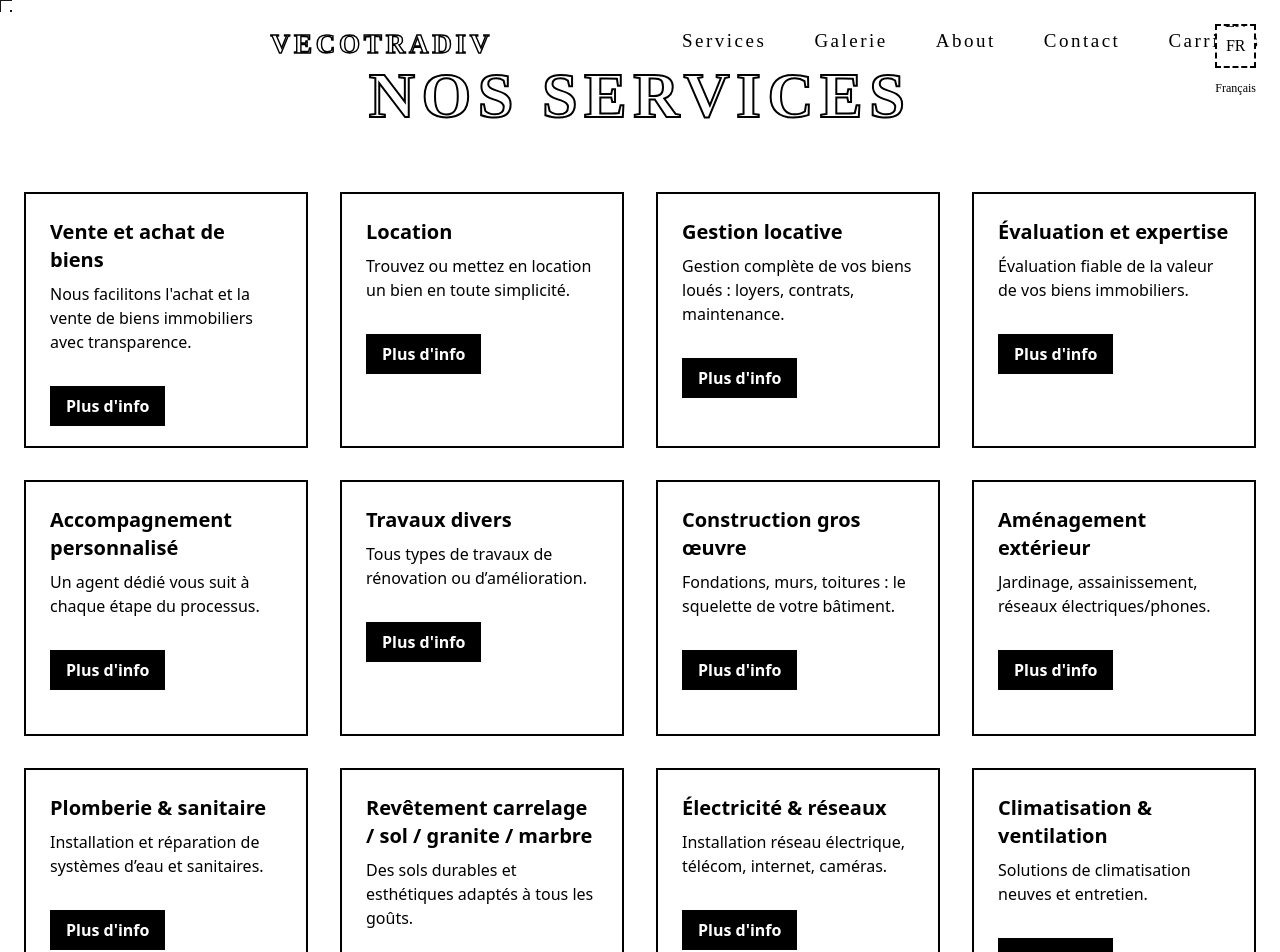
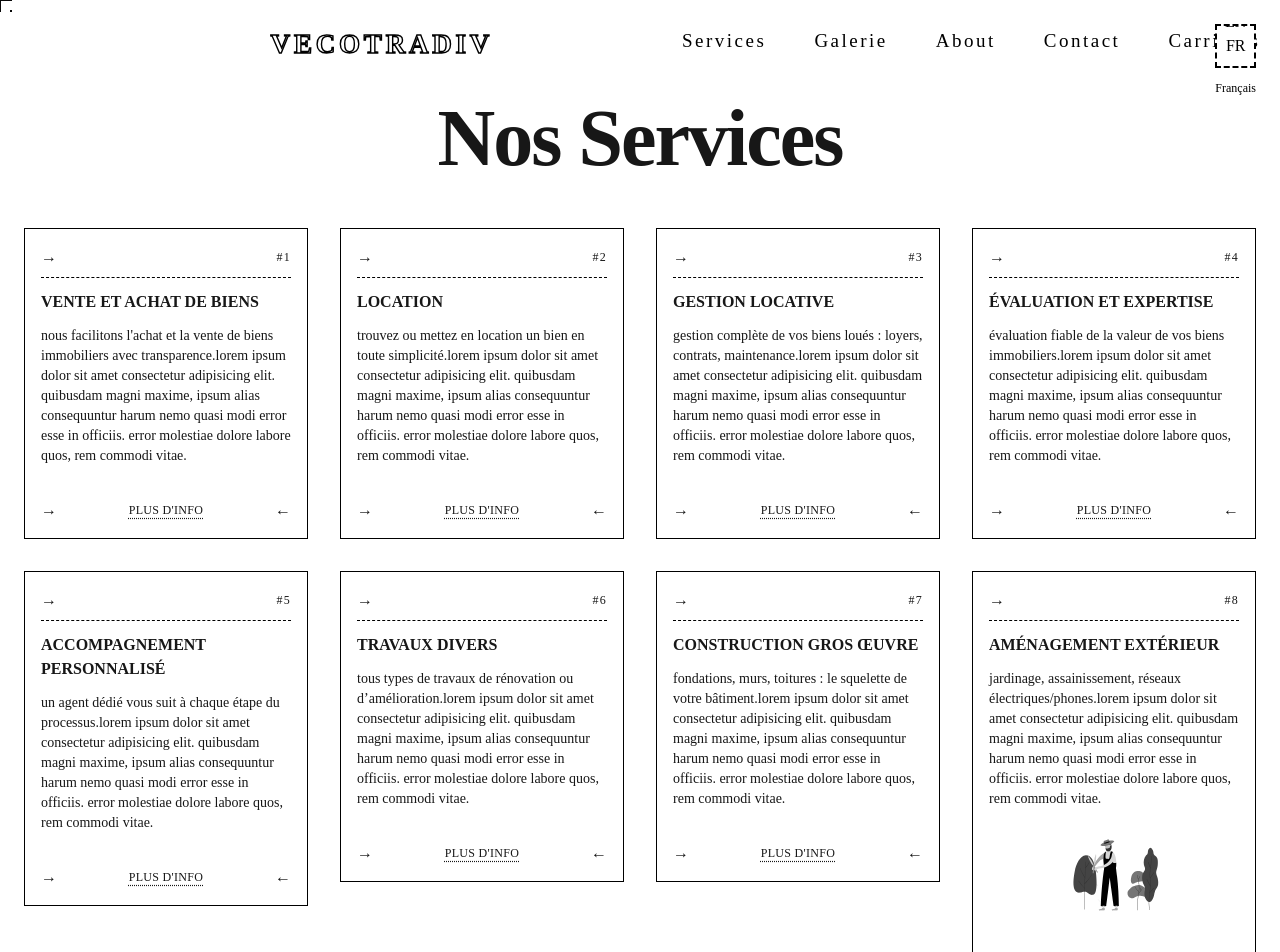
Before and after one commit to Mohannad20/Vecotradiv, a React (Vite) app: page /services in a window 1280 px wide. Shown: the top 952 px of the page. Built offline with nearby package versions, Linux system fonts and the light colour scheme; data requests are answered from the project's data file.

Commit message:
feat: enhance BrutalistCardA with animation support and improved layout; update Services page styling

```diff
--- a/src/components/BrutalistCardA.jsx
+++ b/src/components/BrutalistCardA.jsx
@@ -1,5 +1,7 @@
-import React from "react";
+import React, { useState, useEffect } from "react";
 import { motion } from "framer-motion";
+import Lottie from "lottie-react";
+import { Link } from "react-router-dom";
 
 const BrutalistCardA = ({
   index,
@@ -11,23 +13,73 @@ const BrutalistCardA = ({
   isExpanded,
   onExpandToggle,
 }) => {
+  const [animationData, setAnimationData] = useState(null);
+
+  useEffect(() => {
+    const loadAnimation = async () => {
+      try {
+        const animationModule = await import(
+          `../assets/animations/${animation}.json`
+        );
+        setAnimationData(animationModule.default);
+      } catch (error) {
+        console.error("Error loading animation:", error);
+      }
+    };
+
+    if (animation) {
+      loadAnimation();
+    }
+  }, [animation]);
+
   return (
     <motion.div
-      className={`w-full bg-white border-2 border-black p-6 shadow-brutal ${
+      className={`w-full bg-white font-[nippo] border border-black p-4 group ${
         isExpanded ? "col-span-4" : ""
       }`}
       initial={{ opacity: 0 }}
       animate={{
         opacity: 1,
-        height: isExpanded ? "auto" : "16rem", // Fixed height when collapsed
+        height: "h-fit",
       }}
       transition={{ duration: 0.3 }}
-      layout // This enables smooth layout transitions
+      layout
     >
+      <div className="flex justify-between items-center mb-2">
+        <span className="inline-block transition-all duration-300 group-hover:rotate-45 group-hover:translate-y-[-2px]">
+          →
+        </span>
+        <span className="text-[12px] font-light tracking-widest uppercase">
+          #{index + 1}
+        </span>
+      </div>
+
+      <div className="border-t border-dashed border-black my-2" />
+
       <motion.div layout="position">
-        <h2 className="text-xl font-bold mb-2">{title}</h2>
-        <p className="mb-4">{description}</p>
+        <h3 className="font-bold uppercase text-md w-fit my-3 hover:text-yellow-400">
+          {title}
+        </h3>
+
+        <p className="text-sm mb-4 lowercase font-light">
+          {description}
+          Lorem ipsum dolor sit amet consectetur adipisicing elit. Quibusdam
+          magni maxime, ipsum alias consequuntur harum nemo quasi modi error
+          esse in officiis. Error molestiae dolore labore quos, rem commodi
+          vitae.
+        </p>
       </motion.div>
+
+      {animationData && (
+        <div className="my-3 flex justify-center items-center">
+          <Lottie
+            animationData={animationData}
+            loop
+            autoplay
+            style={{ height: "100px", width: "100px" }}
+          />
+        </div>
+      )}
 
       <motion.div
         animate={{
@@ -37,30 +89,41 @@ const BrutalistCardA = ({
         transition={{ duration: 0.3 }}
         className="overflow-hidden"
       >
-        <div className="grid grid-cols-1 md:grid-cols-3 gap-6 mt-4">
+        <div className="grid grid-cols-1 md:grid-cols-3 gap-6 mt-4 text-sm lowercase font-light">
           <div>
-            <h3 className="font-bold mb-2">Cas d'utilisation</h3>
+            <h3 className="font-bold uppercase mb-2">Cas d'utilisation</h3>
             <p>{useCase}</p>
           </div>
           <div>
-            <h3 className="font-bold mb-2">Outils</h3>
+            <h3 className="font-bold uppercase mb-2">Outils</h3>
             <p>{tool}</p>
           </div>
-          <div>
-            <h3 className="font-bold mb-2">Animation</h3>
-            <p>{animation}</p>
+          <div className="flex flex-col">
+            <h3 className="font-bold uppercase mb-2">Contact</h3>
+            <a href="mailto:vecotradiv.34@gmail.com" className="link-underline w-fit">
+              Envoyer un email
+            </a>
+            <Link to="/contact" className="link-underline w-fit">
+              Écrivez-nous
+            </Link>
           </div>
         </div>
       </motion.div>
 
-      <button
-        onClick={onExpandToggle}
-        className={`mt-4 px-4 py-2 bg-black text-white font-bold hover:bg-gray-800 transition-colors ${
-          isExpanded ? "w-full" : ""
-        }`}
-      >
-        {isExpanded ? "Fermer" : "Plus d'info"}
-      </button>
+      <div className="flex justify-between items-center mt-4">
+        <span className="inline-block transition-all duration-300 group-hover:-rotate-45 group-hover:translate-y-[-2px]">
+          →
+        </span>
+        <button
+          onClick={onExpandToggle}
+          className="text-xs font-light uppercase p-0.5 tracking-wide underline underline-offset-4 decoration-dotted hover:text-yellow-400 transition cursor-pointer"
+        >
+          {isExpanded ? "Fermer" : "Plus d'info"}
+        </button>
+        <span className="inline-block transition-all duration-300 group-hover:rotate-45 group-hover:translate-y-[-2px]">
+          ←
+        </span>
+      </div>
     </motion.div>
   );
 };
--- a/src/pages/Services.jsx
+++ b/src/pages/Services.jsx
@@ -24,11 +24,8 @@ const Services = () => {
   };
 
   return (
-    <section className="relative w-full min-h-screen bg-white px-6 py-12">
-      <h1
-        className="text-[2.5rem] md:text-[4rem] font-[Monument] uppercase text-transparent font-bold tracking-widest mb-12 text-center"
-        style={{ WebkitTextStroke: "2px black" }}
-      >
+    <section className="relative w-full min-h-screen text-neutral-900 bg-white px-6 py-12">
+      <h1 className="text-center my-10 font-[Monument] font-bold text-[3rem] md:text-[5rem] leading-tight tracking-tight">
         Nos Services
       </h1>
 
```
